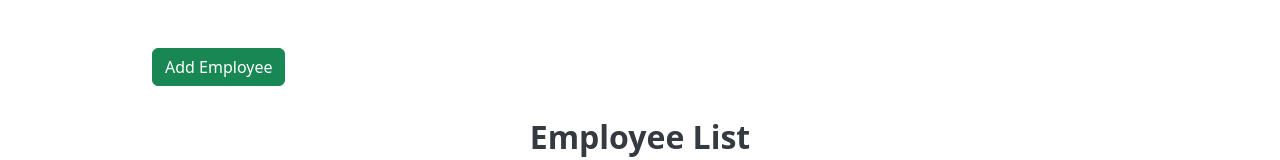
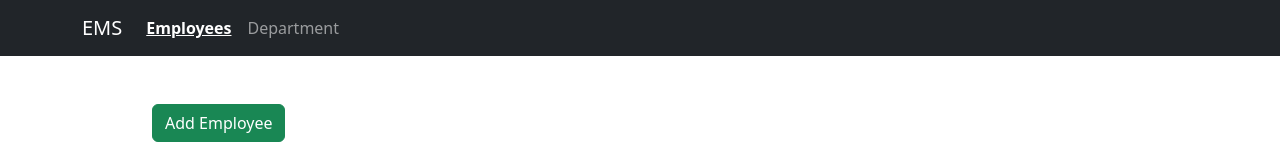
Before and after one commit to truptipriyadarshini/employee-management, an Angular app: page /employees in a window 1280 px wide. Shown: the top 160 px of the page. Built offline with nearby package versions, Linux system fonts and the light colour scheme; no server answers.

Commit message:
Updated project with latest changes

```diff
--- a/src/app/app.component.ts
+++ b/src/app/app.component.ts
@@ -1,12 +1,17 @@
 import { Component } from '@angular/core';
 import { EmployeeComponent } from './employee/employee.component';
 import { RouterOutlet } from '@angular/router';
+import { HeaderComponent } from './header/header.component';
 
 @Component({
   selector: 'app-root',
-   imports: [RouterOutlet], // ✅ Register RouterOutlet for routing
-  templateUrl: './app.component.html',
-  styleUrl: './app.component.css'
+   imports: [RouterOutlet,HeaderComponent], // ✅ Register RouterOutlet for routing
+  template: `
+    <app-header></app-header>
+    <div class="container mt-4">
+      <router-outlet></router-outlet>
+    </div>
+  `
 })
 export class AppComponent {
   title = 'employee-ui';
--- /dev/null
+++ b/src/app/header/header.component.css
@@ -0,0 +1,4 @@
+.nav-link.active {
+  font-weight: bold;
+  text-decoration: underline;
+}
--- /dev/null
+++ b/src/app/header/header.component.html
@@ -0,0 +1,26 @@
+<nav class="navbar navbar-expand-lg navbar-dark bg-dark">
+    <div class="container">
+        <a class="navbar-brand" routerLink="/employees">EMS</a>
+
+        <button class="navbar-toggler" type="button" data-bs-toggle="collapse" data-bs-target="#mainNav">
+            <span class="navbar-toggler-icon"></span>
+        </button>
+
+        <div class="collapse navbar-collapse" id="mainNav">
+            <ul class="navbar-nav me-auto mb-2 mb-lg-0">
+                <li class="nav-item">
+                    <a class="nav-link" routerLink="/employees" routerLinkActive="active"
+                        [routerLinkActiveOptions]="{ exact: true }">
+                        Employees
+                    </a>
+                </li>
+                <li class="nav-item">
+                    <a class="nav-link" routerLink="/department" routerLinkActive="active"
+                        [routerLinkActiveOptions]="{ exact: true }">
+                        Department
+                    </a>
+                </li>
+            </ul>
+        </div>
+    </div>
+</nav>
```
Also changed, not shown: src/app/header/header.component.ts (added, +15 -0 lines), 1 other file (tests, documents, lock files or other folders).
